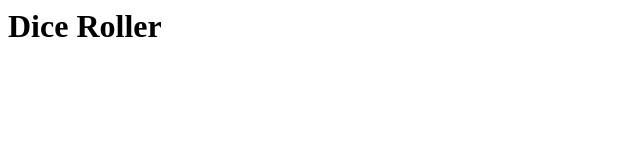
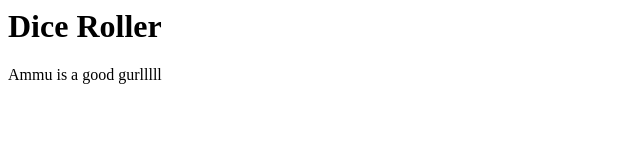
Before and after one commit to bittugurrala/Dice-Roller, a plain HTML site: page index.html in a window 1280 px wide. Shown: the whole page, without its empty margins (0-640 px from the left). Drawn offline with Linux system fonts and the light colour scheme.

Commit message:
Added index

```diff
--- a/index.html
+++ b/index.html
@@ -1 +1,2 @@
 <h1>Dice Roller</h1>
+<p>Ammu is a good gurlllll</p>
```
